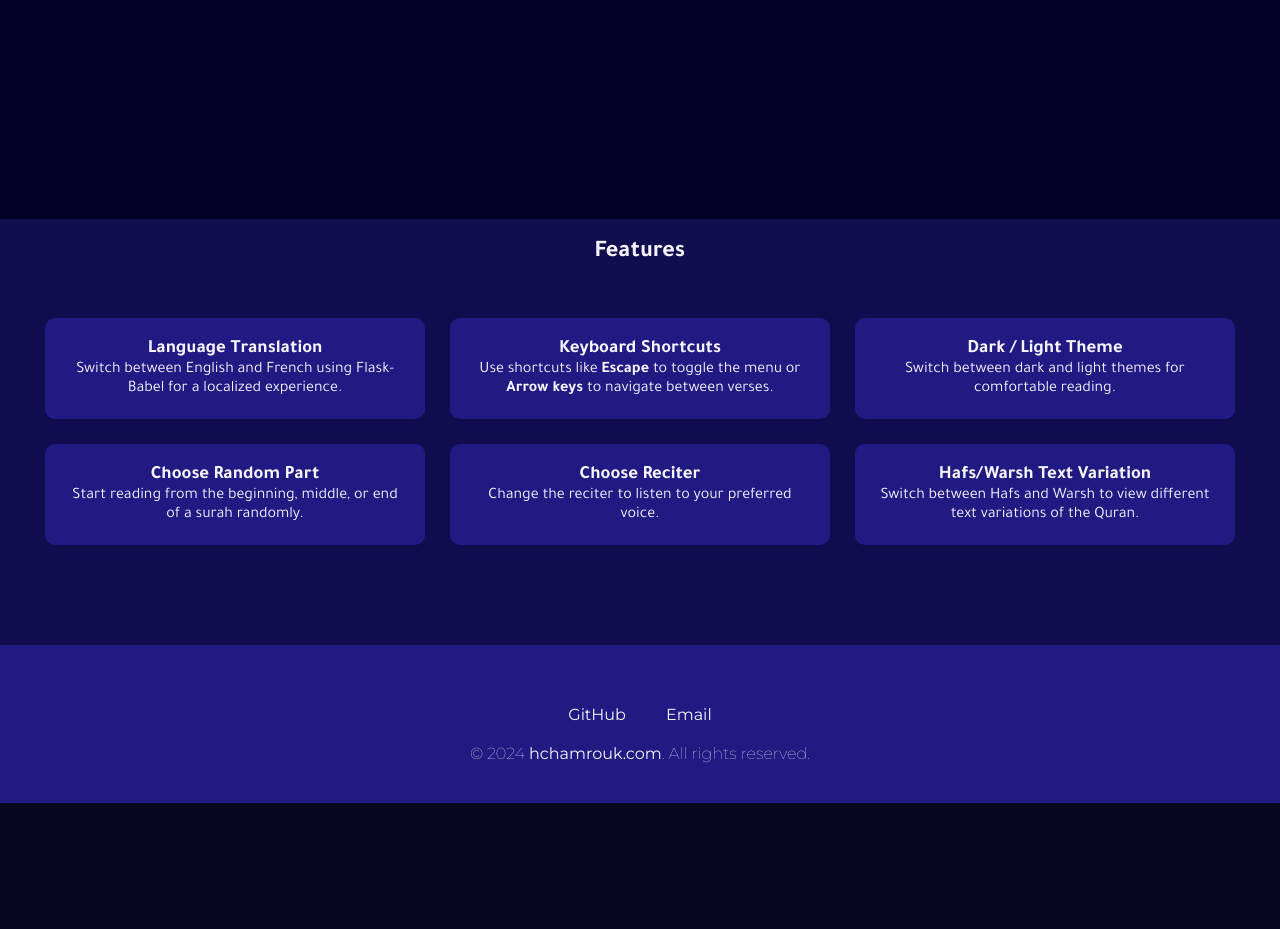
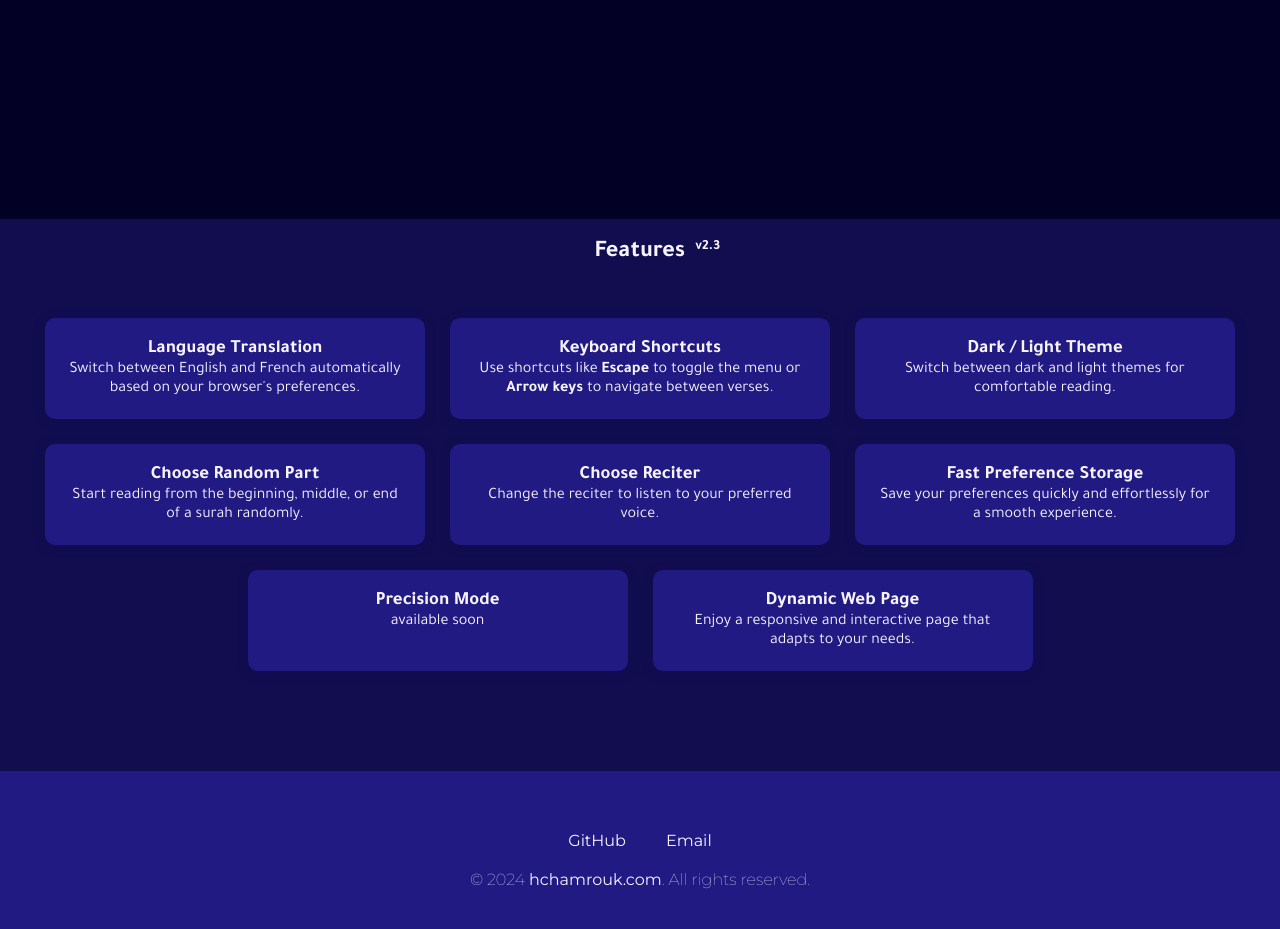
Before and after one commit to seyyko/portfolio, a Flask app: page /QuranTraining/ in a window 1280 px wide. Shown: the part 1930-2859 px from the top of the page. Before the commit the page ends 2733 px from the top, so only its background shows below. Run offline with Flask 3, Linux system fonts and the light colour scheme; parts of the project's set-up code (start-up, migrations or seed data) failed here and were passed over.

Commit message:
update translation and features with the new version

```diff
--- a/QuranTraining/templates/base.html
+++ b/QuranTraining/templates/base.html
@@ -143,7 +143,8 @@
                 "Click to modify preferences": "{{ _('Click to modify preferences') }}",
                 "Go to verse": "{{ _('Go to verse') }}",
                 "Are you sure you want to delete all your data? This action cannot be undone.": "{{ _('Are you sure you want to delete all your data? This action cannot be undone.') }}",
-                "All your data has been deleted.": "{{ _('All your data has been deleted.') }}"
+                "All your data has been deleted.": "{{ _('All your data has been deleted.') }}",
+                "available soon": "{{ _('available soon') }}"
             };
             return translations[msgid] || msgid;
         };
--- a/QuranTraining/templates/home.html
+++ b/QuranTraining/templates/home.html
@@ -107,11 +107,11 @@
 <a class="scroll-up hover-cursor-event uppercase prevent-from-select" href="#verse-display">↑</a>
 
 <section id="features">
-    <h1>{{ _('Features') }}</h1>
+    <h1>{{ _('Features') }} <p id="appVersion">v</p></h1>
     <div class="features-container">
       <div class="feature-card hover-cursor-event">
         <h3>{{ _('Language Translation') }}</h3>
-        <p>{{ _('Switch between English and French using Flask-Babel for a localized experience.') }}</p>
+        <p>{{ _('Switch between English and French automatically based on your browser\'s preferences.') }}</p>
       </div>
 
       <div class="feature-card hover-cursor-event">
@@ -135,9 +135,19 @@
       </div>
 
       <div class="feature-card hover-cursor-event">
-        <h3>{{ _('Hafs/Warsh Text Variation') }}</h3>
-        <p>{{ _('Switch between Hafs and Warsh to view different text variations of the Quran.') }}</p>
-    </div>
+        <h3>{{ _('Fast Preference Storage') }}</h3>
+        <p>{{ _('Save your preferences quickly and effortlessly for a smooth experience.') }}</p>
+      </div>
+
+      <div class="feature-card hover-cursor-event soon">
+        <h3>{{ _('Precision Mode') }}</h3>
+        <p>{{ _('Focus on memorizing a single Surah for a more targeted approach.') }}</p>
+      </div>
+
+      <div class="feature-card hover-cursor-event">
+        <h3>{{ _('Dynamic Web Page') }}</h3>
+        <p>{{ _('Enjoy a responsive and interactive page that adapts to your needs.') }}</p>
+      </div>
     </div>
   </section>
 
--- a/static/QuranTraining/css/home.css
+++ b/static/QuranTraining/css/home.css
@@ -163,9 +163,16 @@ button:active{
     padding-bottom: 100px;
     background-color: var(--background-secondary);
     h1{
-    width: 100%;
-    text-align: center;
+        position: relative;
+        width: max-content;
+        margin-inline: auto;
         margin-bottom: 50px;
+        p {
+            position: absolute;
+            width: 30px;
+            top: 0; right: calc(-30px - 10px);
+            font-size: 14px;
+        }
     }
 }
 
@@ -176,6 +183,8 @@ button:active{
     gap: 25px;
 }
 .feature-card {
+    position: relative;
+
     background-color: var(--background-tertiary);
     border-radius: 10px;
     box-shadow: 0 2px 10px var(--background-secondary);
--- a/static/QuranTraining/js/main.js
+++ b/static/QuranTraining/js/main.js
@@ -1,5 +1,6 @@
-const serverVersion = '2.2'; // Version provenant du serveur
+const serverVersion = '2.3'; // server version
 const clientVersion = localStorage.getItem('localStorageVersion');
+document.getElementById("appVersion").innerHTML += serverVersion;
 
 if (clientVersion !== serverVersion) {
     localStorage.clear();
@@ -216,6 +217,7 @@ function handleKeyPress(event) {
 function initializeGlobalEventListeners() {
   document.addEventListener('mousemove', handleMouseMove);
   document.addEventListener('keydown', handleKeyPress);
+  document.addEventListener("DOMContentLoaded", preventScrollingWhenLoading);
 }
 
 attachCursorEvents();
@@ -223,4 +225,6 @@ requestAnimationFrame(updateCursor);
 initializeGlobalEventListeners();
 
 if (currentTheme === 'light') document.documentElement.classList.add('light-mode');
-document.addEventListener("DOMContentLoaded", preventScrollingWhenLoading);
+document.querySelectorAll(".soon p").forEach(element => {
+  element.innerHTML = gettext("available soon");
+});
```
Also changed, not shown: translations/en/LC_MESSAGES/messages.po, translations/fr/LC_MESSAGES/messages.po, 4 other files. Lines whose indentation alone changed are shown as unchanged.
